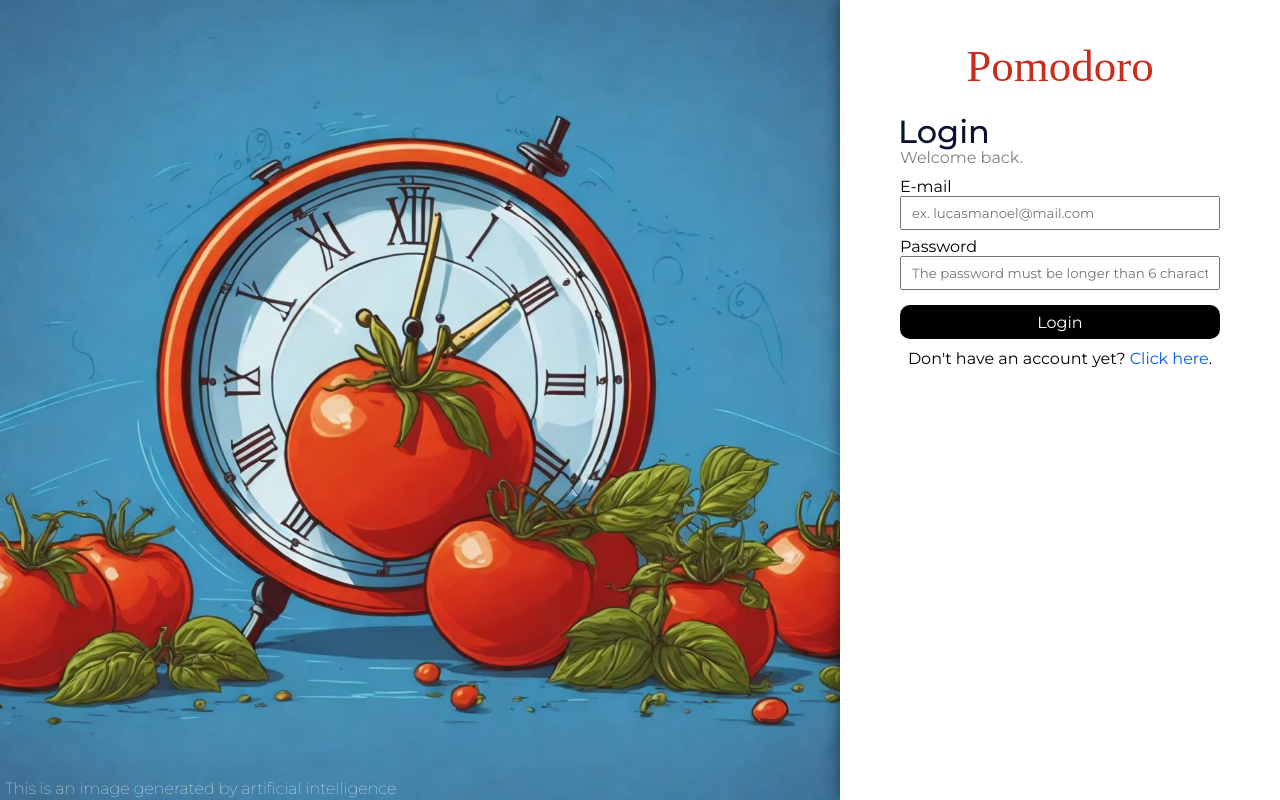
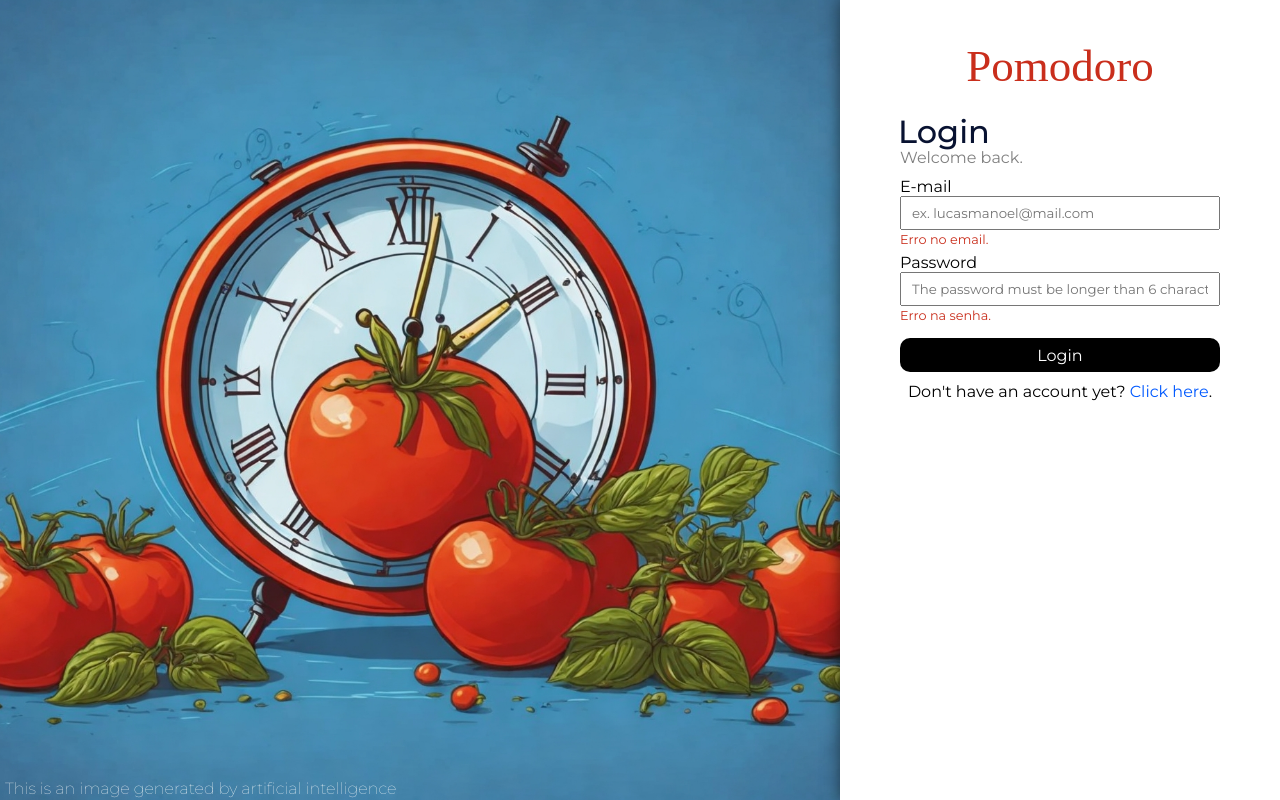
Before and after one commit to LucasMMSilva/react-pomodoro, a React (Create React App) app in the folder frontend/: page /login in a window 1280 px wide. Built offline with nearby package versions, Linux system fonts and the light colour scheme; a web font is replaced by a local one.

Commit message:
tratando erros no login e register

```diff
--- a/frontend/src/Pages/Login/Login.js
+++ b/frontend/src/Pages/Login/Login.js
@@ -41,7 +41,9 @@ const Login = () => {
             </div>
             <form onSubmit={handleSubmit}>
                 <InputLabel label='E-mail' name='email' type='email' placeholder='ex. lucasmanoel@mail.com'/>
+                <p className={styles.error}>Erro no email.</p>
                 <InputLabel label='Password' name='password' type='password' placeholder='The password must be longer than 6 characters.'/>
+                <p className={styles.error}>Erro na senha.</p>
                 <button type='submit'>Login</button>
             </form>
             <p className={styles.redirect}>Don't have an account yet? <Link to='/register'>Click here</Link>.</p>
--- a/frontend/src/Pages/Login/Login.module.css
+++ b/frontend/src/Pages/Login/Login.module.css
@@ -73,3 +73,9 @@ div.formcontainer p a{
 p.redirect{
     text-align: center;
 }
+p.error{
+    font-size: 0.8em;
+    color: #C92E1C;
+    margin-top: -5px;
+    margin-bottom: 6px;
+}
--- a/frontend/src/Pages/Register/Register.js
+++ b/frontend/src/Pages/Register/Register.js
@@ -41,8 +41,11 @@ const Register = () => {
             </div>
             <form onSubmit={handleSubmit}>
                 <InputLabel label='Username' name='username' type='text' placeholder='ex. lucasmanoel'/>
+                <p className={styles.error}>Erro no nome de usuário.</p>
                 <InputLabel label='E-mail' name='email' type='email' placeholder='ex. lucasmanoel@mail.com'/>
+                <p className={styles.error}>Erro no email.</p>
                 <InputLabel label='Password' name='password' type='password' placeholder='The password must be longer than 6 characters.'/>
+                <p className={styles.error}>Erro na senha.</p>
                 <button type='submit'>Register</button>
             </form>
             <p className={styles.redirect}>Already have an account? <Link to='/login'>Click here</Link>.</p>
--- a/frontend/src/Pages/Register/Register.module.css
+++ b/frontend/src/Pages/Register/Register.module.css
@@ -73,3 +73,9 @@ div.formcontainer p a{
 p.redirect{
     text-align: center;
 }
+p.error{
+    font-size: 0.8em;
+    color: #C92E1C;
+    margin-top: -5px;
+    margin-bottom: 6px;
+}
--- a/frontend/src/hooks/useAuthentication.js
+++ b/frontend/src/hooks/useAuthentication.js
@@ -1,6 +1,6 @@
 import api from './api'
 import {useEffect,useState} from 'react'
-import {useNavigate} from 'react-router-dom'
+import {useNavigate, useLocation } from 'react-router-dom'
 import { useAuthContext } from './useAuthContext'
 import { useTaskContext } from './useTaskContext'
 
@@ -10,10 +10,16 @@ export const useAuthentication = ()=>{
 
   const {authenticated,setAuthenticated} = useAuthContext()
   const {tasksRef} = useTaskContext()
-
+  const location = useLocation()
+  const path = location.pathname
   useEffect(()=>{
     if(!authenticated){
-      navigate('/login')
+      if(path === '/login' || path === '/register'){
+
+      }else{
+        navigate('/login')
+      }
+
     }
     setLoading(true)
     const token = localStorage.getItem('token')
```
